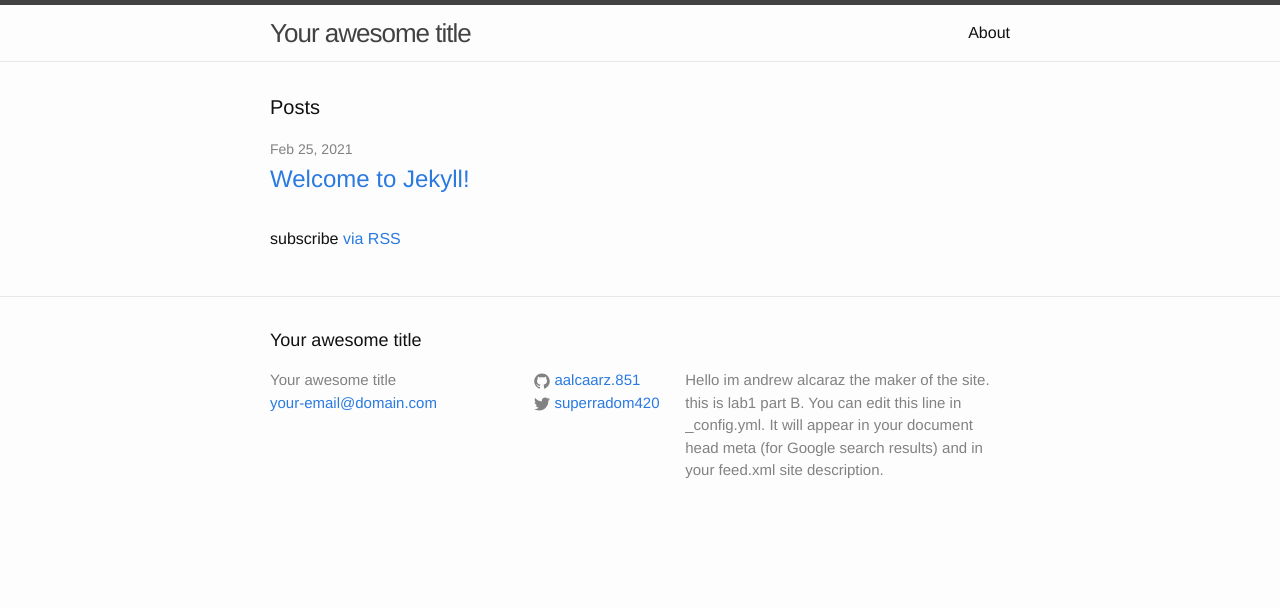
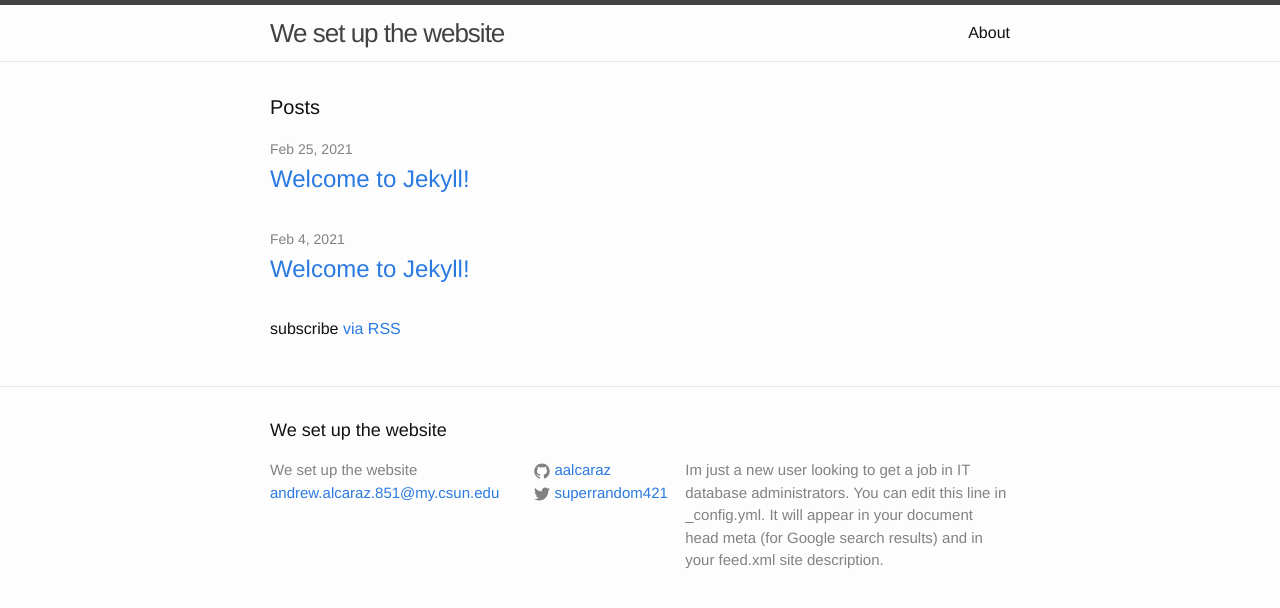
Before and after one commit to aalcaraz851/testsite, a Jekyll site: the page built from index.html, in a window 1280 px wide. Shown: the top 608 px of the page. Built offline with Jekyll 4.4.1, drawn with Linux system fonts in a browser that asks for light colours.

Commit message:
Add files via upload
adding main files project 1

```diff
--- a/_config.yml
+++ b/_config.yml
@@ -6,19 +6,16 @@
 # 'jekyll serve'. If you change this file, please restart the server process.
 
 # Site settings
-title: Your awesome title
-email: your-email@domain.com
+title: We set up the website
+email: andrew.alcaraz.851@my.csun.edu
 description: > # this means to ignore newlines until "baseurl:"
-
- Hello im andrew alcaraz the maker of the site. this is lab1 part B.
-
- You can edit this
+ Im just a new user looking to get a job in IT database administrators. You can edit this
   line in _config.yml. It will appear in your document head meta (for
   Google search results) and in your feed.xml site description.
-baseurl: "/descript" # the subpath of your site, e.g. /blog
-url: "404.html" # the base hostname & protocol for your site
-twitter_username: superradom420
-github_username:  aalcaarz.851
+baseurl: "" # the subpath of your site, e.g. /blog
+url: "http://andrewalcaraz.com" # the base hostname & protocol for your site
+twitter_username: superrandom421
+github_username:  aalcaraz
 
 # Build settings
 markdown: kramdown
```
Also changed, not shown: _posts/2021-02-04-welcome-to-jekyll.markdown (added, +25 -0 lines), README.MD (added).
